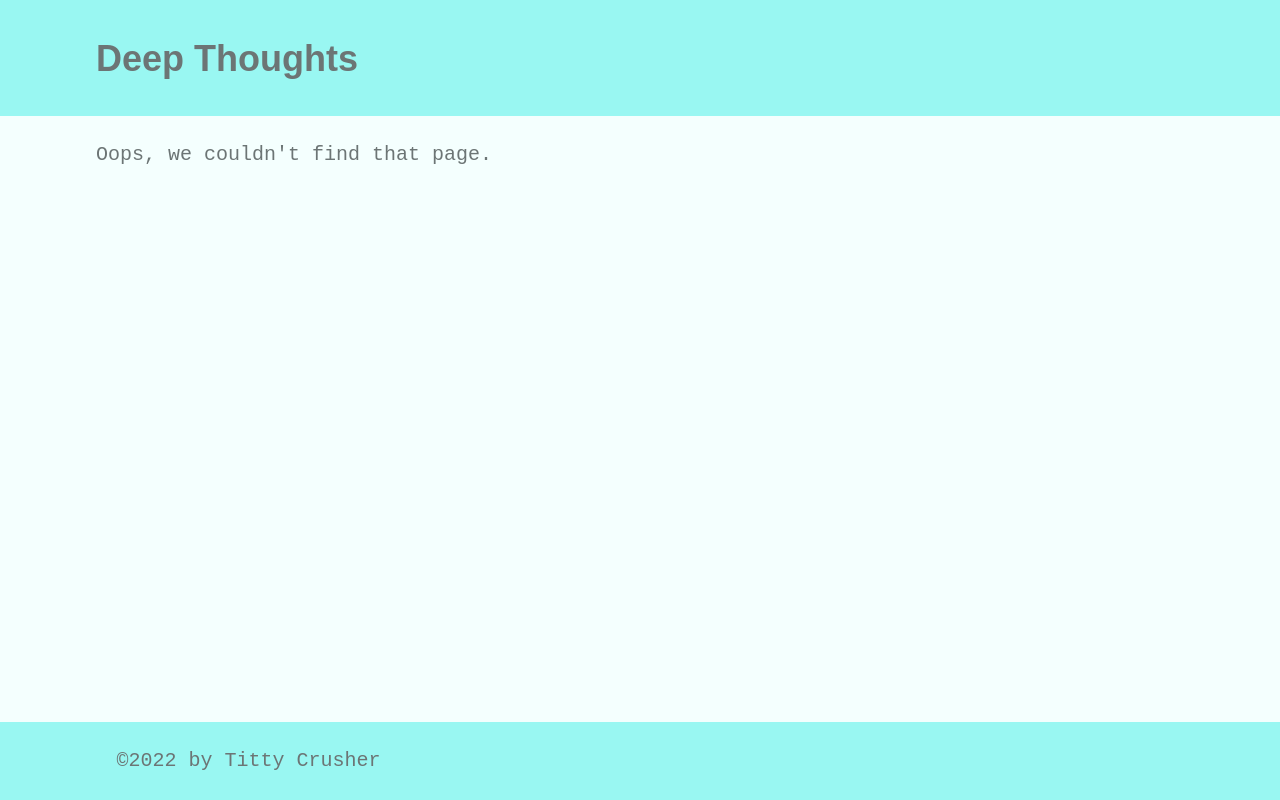
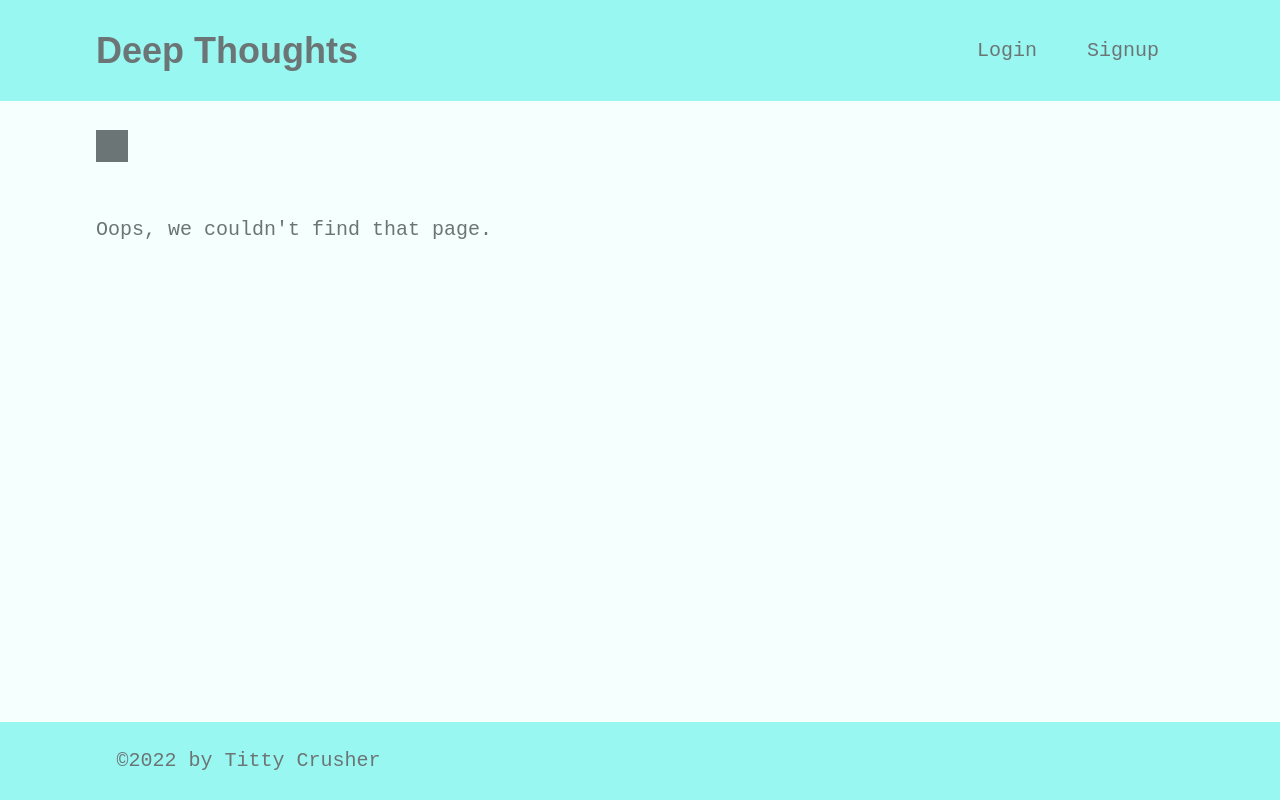
Before and after one commit to willdarkins/deep-thoughts, a React (Create React App) app in the folder client/: page /profile/1 in a window 1280 px wide. Built offline with nearby package versions, Linux system fonts and the light colour scheme; the HTML template or start-up script is replaced by a standard one.

Commit message:
able to create specific endpoints to link users to their own pages in ReactRouter

```diff
--- a/client/src/App.js
+++ b/client/src/App.js
@@ -37,8 +37,8 @@
             <Route exact path="/" component={Home} />
             <Route exact path="/login" component={Login} />
             <Route exact path="/signup" component={Signup} />
-            <Route exact path="/profile" component={Profile} />
-            <Route exact path="/thought" component={SingleThought} />
+            <Route exact path="/profile/:username?" component={Profile} />
+            <Route exact path="/thought/:id" component={SingleThought} />
             <Route component={NoMatch} />
           </div>
           <Footer />
--- a/client/src/components/Header/index.js
+++ b/client/src/components/Header/index.js
@@ -1,13 +1,21 @@
 import React from 'react';
+import { Link } from 'react-router-dom';
 
 const Header = () => {
   return (
     <header className="bg-secondary mb-4 py-2 flex-row align-center">
       <div className="container flex-row justify-space-between-lg justify-center align-center">
-        <h1>Deep Thoughts</h1>
+        <Link to="/">
+          <h1>Deep Thoughts</h1>
+        </Link>
+
+        <nav className="text-center">
+          <Link to="/login">Login</Link>
+          <Link to="/signup">Signup</Link>
+        </nav>
       </div>
     </header>
   );
 };
 
-export default Header;
+export default Header
--- a/client/src/components/ThoughtList/index.js
+++ b/client/src/components/ThoughtList/index.js
@@ -1,4 +1,5 @@
 import React from 'react';
+import { Link } from 'react-router-dom';
 
 const ThoughtList = ({ thoughts, title }) => {
   if (!thoughts.length) {
@@ -12,15 +13,23 @@
         thoughts.map(thought => (
           <div key={thought._id} className="card mb-3">
             <p className="card-header">
-              {thought.username} 🧠
+              <Link
+                to={`/profile/${thought.username}`}
+                style={{ fontWeight: 700 }}
+                className="text-light"
+              >
+                {thought.username}
+              </Link>{' '}
               thought on {thought.createdAt}
             </p>
             <div className="card-body">
-              <p>{thought.thoughtText}</p>
-              <p className="mb-0">
-                Reactions: {thought.reactionCount} || Click to{' '}
-                {thought.reactionCount ? 'see' : 'start'} the discussion!
-              </p>
+              <Link to={`/thought/${thought._id}`}>
+                <p>{thought.thoughtText}</p>
+                <p className="mb-0">
+                  Reactions: {thought.reactionCount} || Click to{' '}
+                  {thought.reactionCount ? 'see' : 'start'} the discussion!
+                </p>
+              </Link>
             </div>
           </div>
         ))}
```
